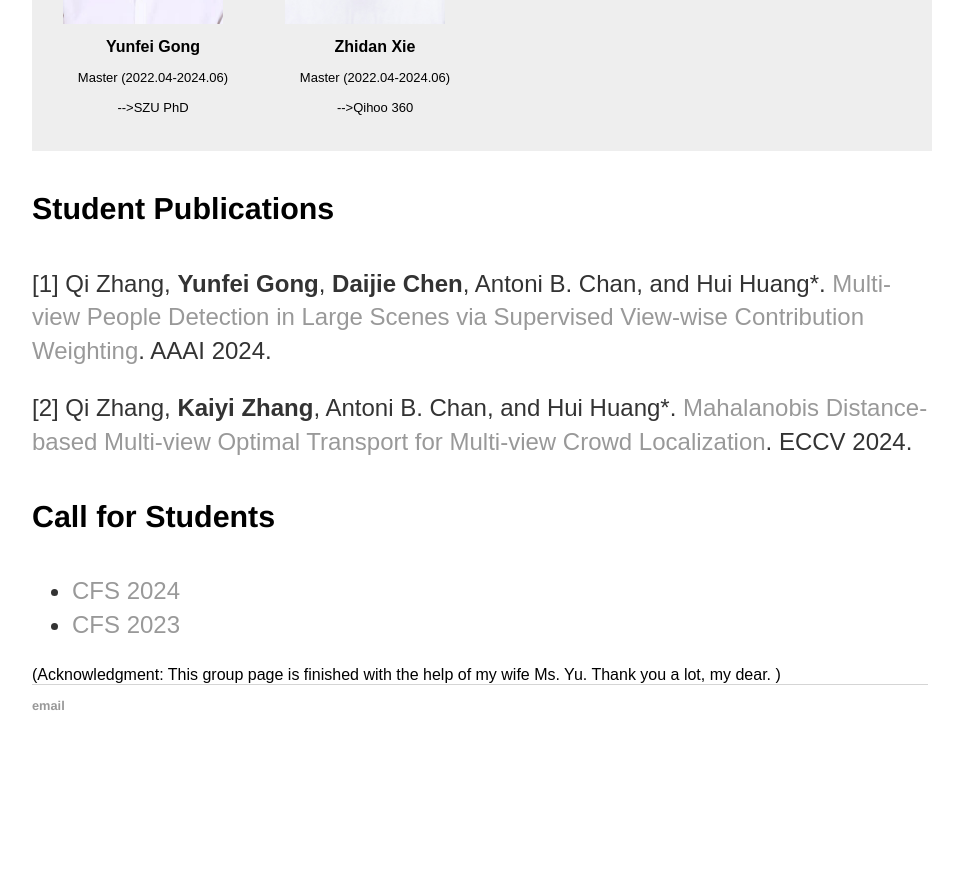
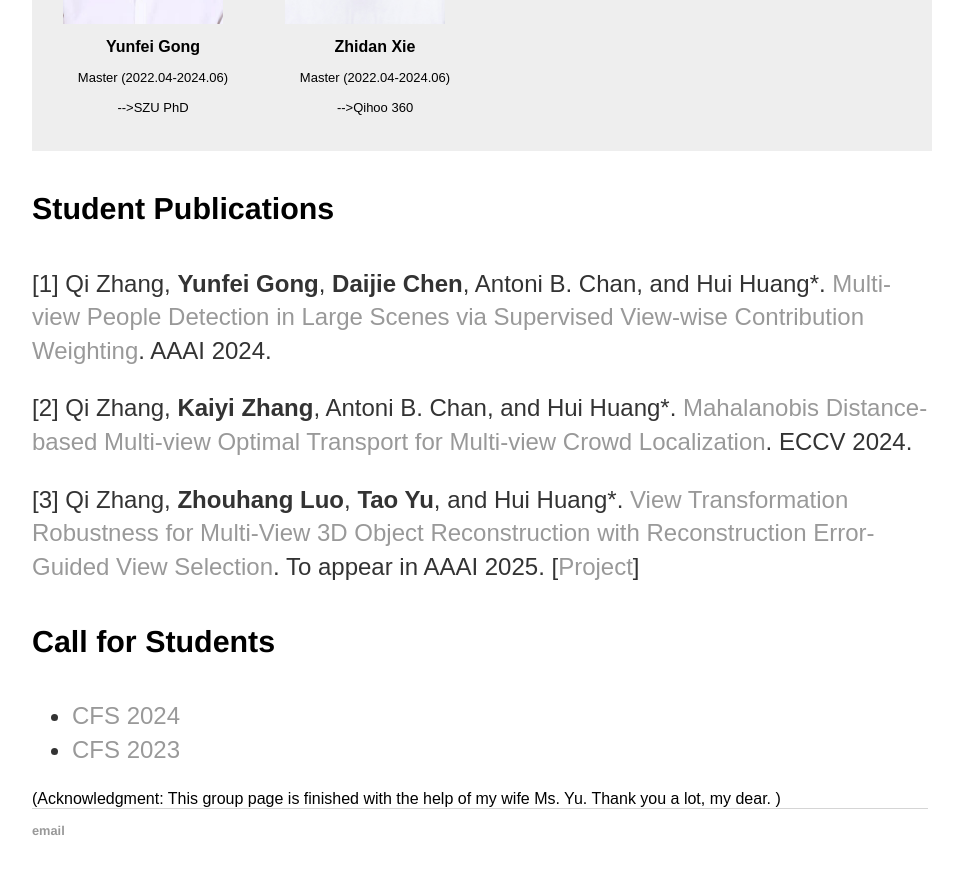
Before and after one commit to zqyq/zqyq.github.io, a Jekyll site: the page built from group/index.html, in a window 1280 px wide and 900 px high, scrolled down 2883 px. Shown: the top 874 px of the window, without its empty margins (160-1123 px from the left). Built offline with Jekyll 4.4.1, drawn with Linux system fonts in a browser that asks for light colours; before the commit the page ends 3658 px from its top, so only the background shows below that.

Commit message:
Update index.html

```diff
--- a/group/index.html
+++ b/group/index.html
@@ -140,7 +140,8 @@ title: Qi ZHANG's Group
 <p>[1] Qi Zhang, <strong>Yunfei Gong</strong>, <strong>Daijie Chen</strong>, Antoni B. Chan, and Hui Huang*.
 	<a href='https://vcc.tech/research/2024/MVD'> Multi-view People Detection in Large Scenes via Supervised View-wise Contribution Weighting</a>. AAAI 2024. </p>
 <p>[2] Qi Zhang, <strong>Kaiyi Zhang</strong>, Antoni B. Chan, and Hui Huang*. <a href='https://vcc.tech/research/2024/MVOT'> Mahalanobis Distance-based Multi-view Optimal Transport for Multi-view Crowd Localization</a>. ECCV 2024. </p>
-
+<p>[3] Qi Zhang, <strong>Zhouhang Luo</strong>, <strong>Tao Yu</strong>, and Hui Huang*. <a href=''>View Transformation Robustness for Multi-View 3D Object Reconstruction with Reconstruction Error-Guided View Selection</a>. To appear in AAAI 2025.
+				[<a href="">Project</a>]</p>
 <h4> Call for Students</h4>
 <ul class="contacts">
 	<li><a href=./CFS/CFS2024.pdf> CFS 2024 </a></li>
```
